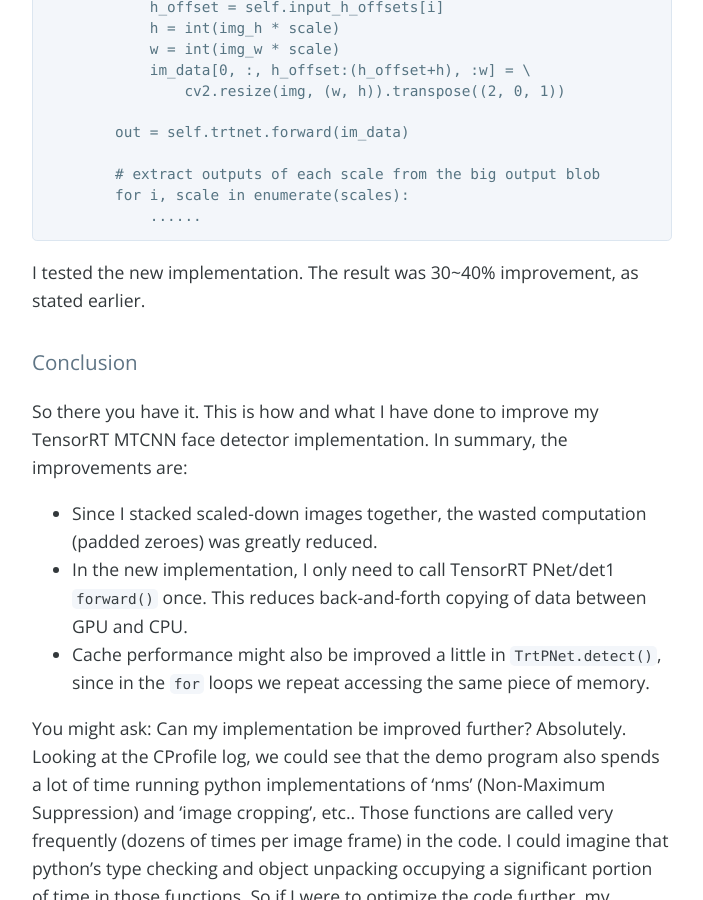
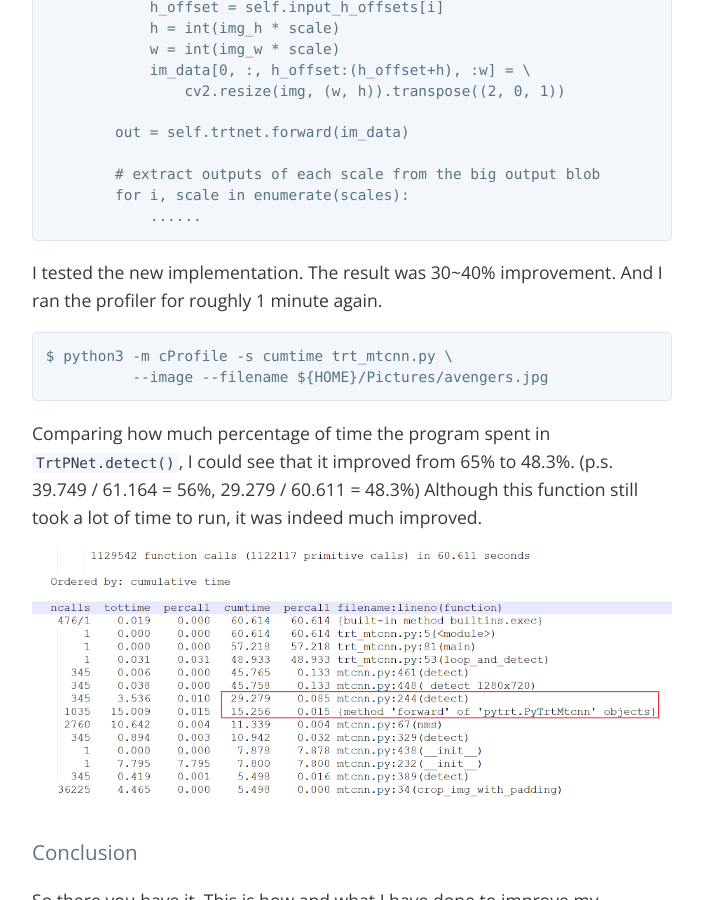
Before and after one commit to jkjung-avt/jkjung-avt.github.io, a Jekyll site: the page built from _posts/2019-10-05-optimize-mtcnn.md, in a window 1280 px wide and 900 px high, scrolled down 4529 px. Shown: the whole window, without its empty margins (288-991 px from the left). Built offline with Jekyll 4.4.1, drawn with Linux system fonts in a browser that asks for light colours; nearby versions of some CDN libraries; comment, search, counter and statistics services are not loaded.

Commit message:
Add the after-optimization profiler result

````diff
--- a/_posts/2019-10-05-optimize-mtcnn.md
+++ b/_posts/2019-10-05-optimize-mtcnn.md
@@ -107,7 +107,16 @@ More specifically, I computed the vertical offsets for stacking all scaled-down
             ......
 ```
 
-I tested the new implementation.  The result was 30~40% improvement, as stated earlier.
+I tested the new implementation.  The result was 30~40% improvement.  And I ran the profiler for roughly 1 minute again.
+
+```shell
+$ python3 -m cProfile -s cumtime trt_mtcnn.py \
+          --image --filename ${HOME}/Pictures/avengers.jpg
+```
+
+Comparing how much percentage of time the program spent in `TrtPNet.detect()`, I could see that it improved from 65% to 48.3%.  (p.s. 39.749 / 61.164 = 56%, 29.279 / 60.611 = 48.3%)  Although this function still took a lot of time to run, it was indeed much improved.
+
+![cProfile result on new code](/assets/2019-10-05-optimize-mtcnn/mtcnn_profile_new.png)
 
 # Conclusion
 
````
Also changed, not shown: assets/2019-10-05-optimize-mtcnn/mtcnn_profile_new.png (added).
